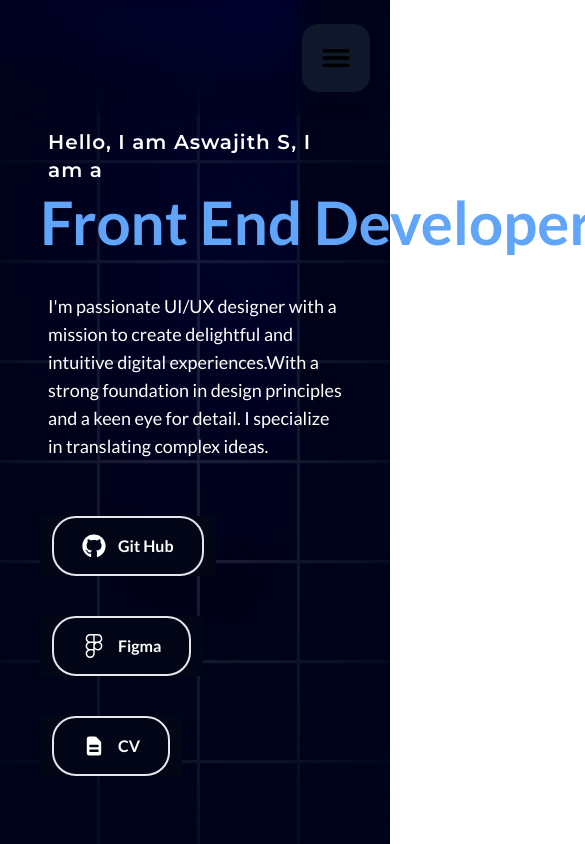
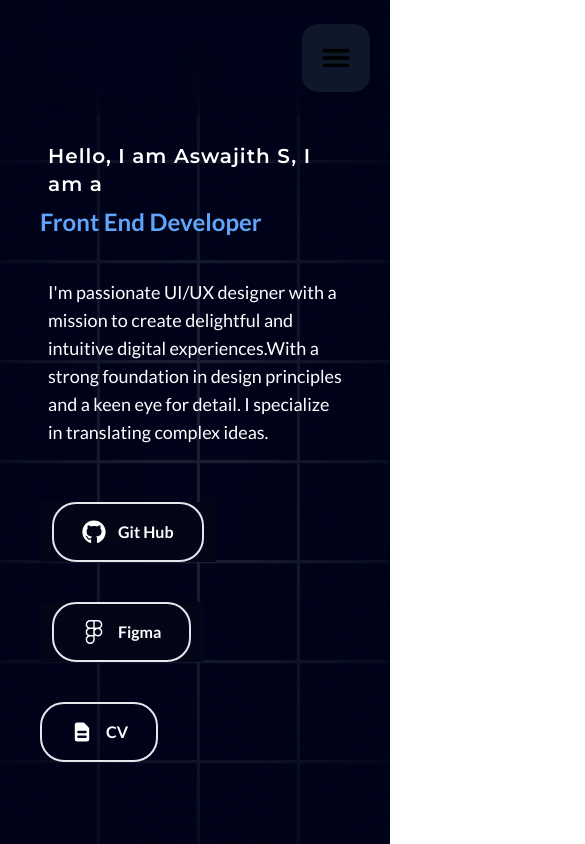
Before and after one commit to Aswajith7077/Portfolio, a Next.js app: page / in a window 390 px wide. Shown: the top 844 px of the page, 585 px wide, since content can reach past the window. Built offline with nearby package versions, Linux system fonts and the light colour scheme.

Commit message:
smooth responsive

```diff
--- a/app/Contact.tsx
+++ b/app/Contact.tsx
@@ -34,7 +34,7 @@ const Address = () => {
   }
 
 
-  return (<div className="flex flex-col lg:w-2/6 my-[10%] md:my-[5%] lg:border-l-4 px-[5%]" id="contact">
+  return (<div className="flex flex-col lg:w-2/6 my-[10%] md:my-[5%] lg:border-l-4 px-10" id="contact">
     <motion.h1 initial={{x:100,opacity:0}} whileInView={{x:0,opacity:1,transition:{
       duration:0.5,
       delay:0.25
@@ -54,7 +54,7 @@ const Address = () => {
         <h2 className="font-[montserrat] font-semibold text-2xl text-left w-full">
           Address
         </h2>
-        <p className="w-[20rem]">
+        <p className="lg:w-[20rem]">
           {address}
         </p>
       </div>
@@ -131,7 +131,7 @@ const Contact = () => {
         delay:0.25
       } }}
       className="flex flex-row items-center gap-10 mx-[10%]">
-        <motion.h1  className="text-[224px] text-purple-600 select-none">{"Let's Talk"}</motion.h1>
+        <motion.h1  className="text-[128px] md:text-[224px] text-purple-600 select-none">{"Let's Talk"}</motion.h1>
         <RxArrowTopRight size={192} />
       </motion.div>
       <div className="flex flex-col lg:flex-row items-center lg:items-start">
--- a/app/Hero.tsx
+++ b/app/Hero.tsx
@@ -14,35 +14,72 @@ const description: string =
 const designations: string[] = ["UI/UX designer", "Front End Developer"];
 
 const Hero = () => {
-  return <div className="flex flex-col md:flex-col lg:flex-row justify-center items-start lg:items-center w-full h-full mt-[5%]" id="home">
+  return (
+    <div
+      className="flex flex-col md:flex-col lg:flex-row justify-center items-start lg:items-center w-full h-full mt-[5%]"
+      id="home"
+    >
       <div className="flex flex-col w-full items-center mt-10 md:py-10">
-        <Image src={myself} alt="" className=" select-none hidden lg:flex lg:w-[30rem] shadow-xl rounded-[30px]" />
+        <Image
+          src={myself}
+          alt=""
+          className=" select-none hidden lg:flex lg:w-[30rem] shadow-xl rounded-[30px]"
+        />
 
         {/* <h1 className='text-white'>Hi</h1> */}
       </div>
       <div className="h-[50rem] p-10 w-full dark:bg-transparent bg-white  dark:bg-grid-white/[0.1] bg-grid-small-black/[0.1] relative flex items-center justify-center">
         <div className="absolute pointer-events-none inset-0 flex items-center justify-center dark:bg-black-100 bg-white [mask-image:radial-gradient(ellipse_at_center,transparent_20%,black)]" />
         <div className="w-full flex flex-col z-10">
-          <motion.h1 initial={{ y: -50, opacity: 0 }} animate={{ y: 0, opacity: 1, transition: { duration: 0.2 } }} className="text-white font-semibold tracking-wider font-[montserrat] text-xl ml-2 lg:text-4xl">
+          <motion.h1
+            initial={{ y: -50, opacity: 0 }}
+            animate={{ y: 0, opacity: 1, transition: { duration: 0.2 } }}
+            className="text-white font-semibold tracking-wider font-[montserrat] text-xl ml-2 lg:text-4xl"
+          >
             {"Hello, I am Aswajith S, I am a\n"}
           </motion.h1>
-          <FlipWords words={designations} className="font-semibold font-[lato] mt-2 bg-gradient-to-b from-blue-500 to-violet-700 text-6xl text-blue-400 bg-clip-text" />
-          <motion.p initial={{ x: 100, opacity: 0 }} whileInView={{ x: 0, opacity: 1, transition: { duration: 0.5, delay: 0.25 } }} className="font-[lato] text-white my-10 mx-2 md:w-[50rem] text-lg">
+          <FlipWords
+            words={designations}
+            className="font-semibold font-[lato] mt-2 bg-gradient-to-b from-blue-500 to-violet-700 text-2xl md:text-6xl text-blue-400 bg-clip-text"
+          />
+          <motion.p
+            initial={{ x: 100, opacity: 0 }}
+            whileInView={{
+              x: 0,
+              opacity: 1,
+              transition: { duration: 0.5, delay: 0.25 }
+            }}
+            className="font-[lato] text-white my-10 mx-2 md:w-[50rem] text-lg"
+          >
             {description}
           </motion.p>
           <div className="flex flex-wrap md:flex-row gap-10 my-[5%]">
             <Button title={"Git Hub"} icon={"github"} delay={0} />
             <Button title={"Figma"} icon={"figma"} delay={1} />
-            <motion.div initial={{ opacity: 0, y: 100 }} whileInView={{ opacity: 1, y: 0, transition: { duration: 1, delay: 0.25 + 0.25 * 2 } }} className=" text-white px-3 bg-[#020617] cursor-pointer">
-              <motion.a href={resume_link} whileHover={{ scale: 1.05, transition: { duration: 0.2 } }} whileTap={{ scale: 0.95, transition: { duration: 0.2 } }} target="_blank" rel="noopener noreferrer" className="flex py-4 px-7 flex-row items-center gap-3 font-[lato] border-2 font-semibold rounded-3xl text-white text-md justify-center">
-                {<HiDocumentText size={24} />}
-                {"CV"}
-              </motion.a>
-            </motion.div>
+
+            <motion.a
+              initial={{ opacity: 0, y: 100 }}
+              whileInView={{
+                opacity: 1,
+                y: 0,
+                transition: { duration: 1, delay: 0.25 + 0.25 * 2 }
+              }}
+              href={resume_link}
+              whileHover={{ scale: 1.05, transition: { duration: 0.2 } }}
+              whileTap={{ scale: 0.95, transition: { duration: 0.2 } }}
+              target="_blank"
+              rel="noopener noreferrer"
+              className="flex cursor-pointer py-4 px-7 flex-row items-center gap-3 font-[lato] border-2 font-semibold rounded-3xl text-white text-md justify-center"
+            >
+              {<HiDocumentText size={24} />}
+              {"CV"}
+            </motion.a>
+            {/* </motion.div> */}
           </div>
         </div>
       </div>
-    </div>;
+    </div>
+  );
 };
 
 export default Hero;
--- a/app/SkillsComponent.tsx
+++ b/app/SkillsComponent.tsx
@@ -33,7 +33,7 @@ const Tags = ({ content }: tagProps) => {
 const Card = ({ content, delay }: skillProps) => {
   return (
     <motion.div
-      className="flex flex-row mx-5 my-[5%]"
+      className="flex flex-row lg:mx-5 my-[5%]"
       initial={{ y: 100, opacity: 0 }}
       whileInView={{
         y: 0,
@@ -65,7 +65,7 @@ const SkillsComponent = () => {
         <h1 className="font-[montserrat] text-5xl font-semibold ">
           My Skills
         </h1>
-        <motion.p initial={{ x: -100, opacity: 0 }} whileInView={{ x: 0, opacity: 1, transition: { duration: 0.5, delay: 0.25 } }} className="font-[source sans 3] my-[10%] text-lg mr-10">
+        <motion.p initial={{ x: -100, opacity: 0 }} whileInView={{ x: 0, opacity: 1, transition: { duration: 0.5, delay: 0.25 } }} className="font-[source sans 3] my-[10%] text-lg lg:mr-10">
           {skillsDescription}
         </motion.p>
       </div>
--- a/app/Works.tsx
+++ b/app/Works.tsx
@@ -19,7 +19,7 @@ const Tag = ({ className, content, onClick }: TagProps) => {
       whileHover={{ scale: 1.05 }}
       whileTap={{ scale: 0.95 }}
       onClick={() => onClick()}
-      className={`py-3 px-7 rounded-full font-[lato] font-semibold ${className}`}
+      className={`py-3 px-5 rounded-full font-[lato] font-semibold ${className}`}
     >
       {content}
     </motion.button>
@@ -47,7 +47,7 @@ const Works = () => {
         Latest Project
       </h1>
 
-      <div className="flex flex-row gap-5 mt-10">
+      <div className="flex flex-row gap-1 md:gap-5 mt-10">
         {domain_tags.map((value, key) => {
           return (
             <Tag
--- a/app/page.tsx
+++ b/app/page.tsx
@@ -1,7 +1,7 @@
 "use client";
 
 import Hero from "@/app/Hero";
-import { Spotlight } from "@/Components/ui/spotlight";
+// import { Spotlight } from "@/Components/ui/spotlight";
 import Contact from "@/app/Contact";
 import Works from "@/app/Works";
 import Education from "@/app/Education";
@@ -10,10 +10,10 @@ import SkillsComponent from "@/app/SkillsComponent";
 const page = () => {
   return (
     <main className="flex flex-col bg-black-100 justify-center">
-      <Spotlight
+      {/* <Spotlight
         className="-top-40 left-0 md:left-[57.5vw] md:-top-20  h-full"
         fill="blue"
-      />
+      /> */}
       <Hero />
       <Works />
       <Education />
```
